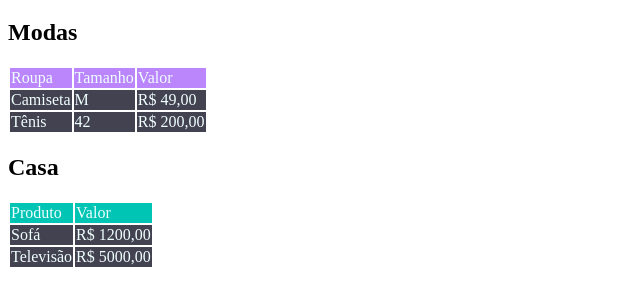
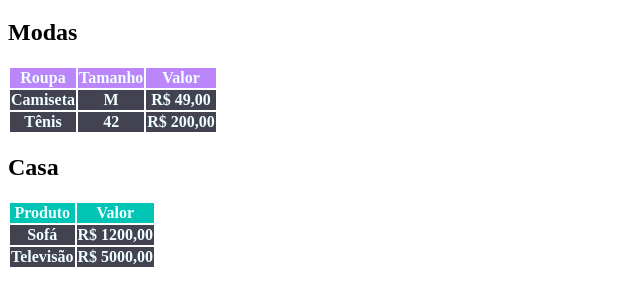
Before and after one commit to toncardoso/tabela-estilizada, a plain HTML site: page index.html in a window 1280 px wide. Shown: the part 61-366 px from the top of the page, without its empty margins (0-640 px from the left). Drawn offline with Linux system fonts and the light colour scheme.

Commit message:
trocado de td para th

```diff
--- a/index.html
+++ b/index.html
@@ -13,35 +13,35 @@
 
     <table>
         <tr class="cabecalho">
-            <td>Roupa</td>
-            <td>Tamanho</td>
-            <td>Valor</td>
+            <th>Roupa</th>
+            <th>Tamanho</th>
+            <th>Valor</th>
         </tr>
         <tr class="valores">
-            <td>Camiseta</td>
-            <td>M</td>
-            <td>R$ 49,00</td>
+            <th>Camiseta</th>
+            <th>M</th>
+            <th>R$ 49,00</th>
         </tr>
         <tr class="valores">
-            <td>Tênis</td>
-            <td>42</td>
-            <td>R$ 200,00</td>
+            <th>Tênis</th>
+            <th>42</th>
+            <th>R$ 200,00</th>
         </tr>
     </table>
     <h2>Casa</h2>
 
     <table>
         <tr class="cabecalho-casa">
-            <td>Produto</td>
-            <td>Valor</td>
+            <th>Produto</th>
+            <th>Valor</th>
         </tr>
         <tr class="valores">
-            <td>Sofá</td>
-            <td>R$ 1200,00</td>
+            <th>Sofá</th>
+            <th>R$ 1200,00</th>
         </tr>
         <tr class="valores">
-            <td>Televisão</td>
-            <td>R$ 5000,00</td>
+            <th>Televisão</th>
+            <th>R$ 5000,00</th>
         </tr>
     </table>
 </body>
```
